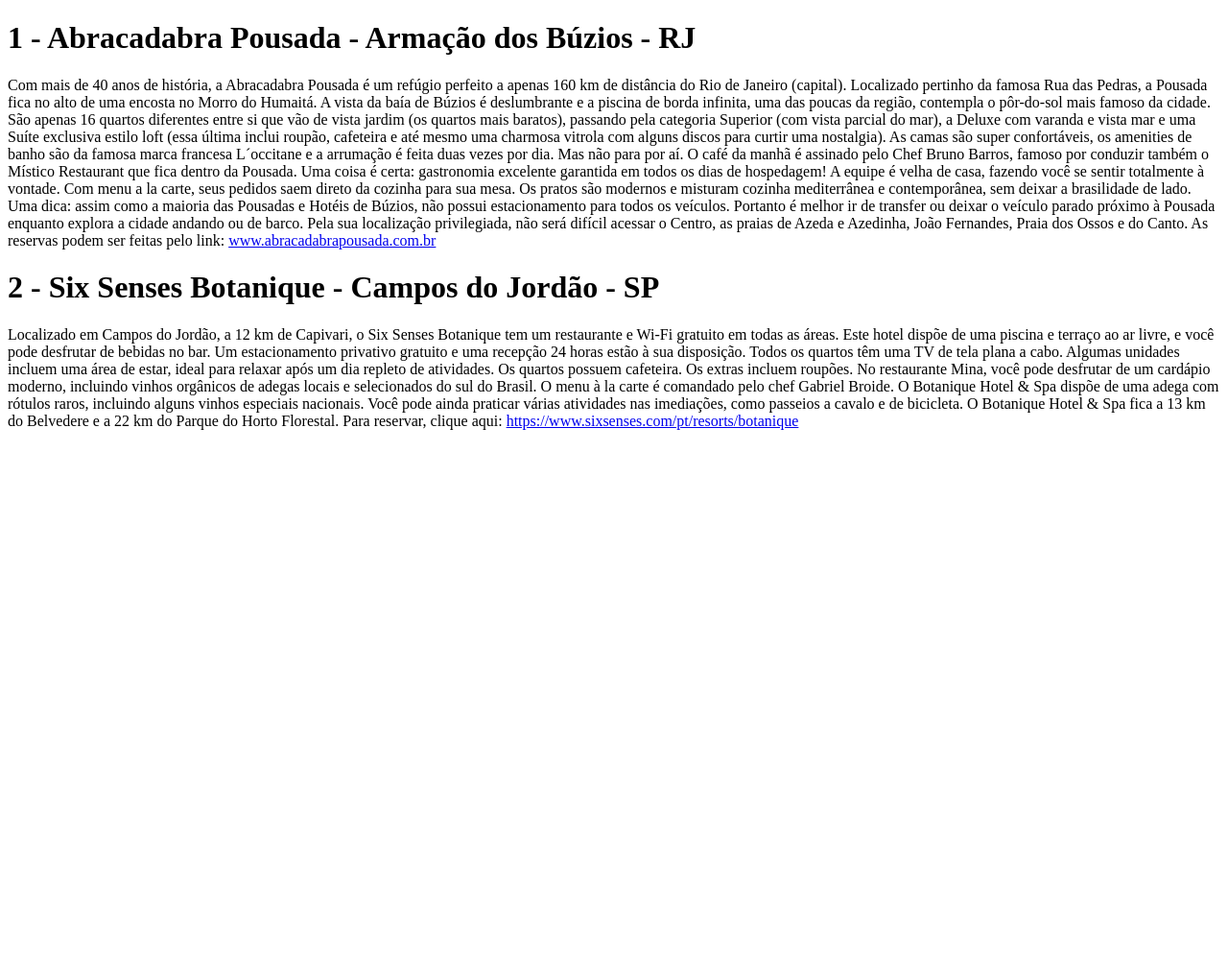
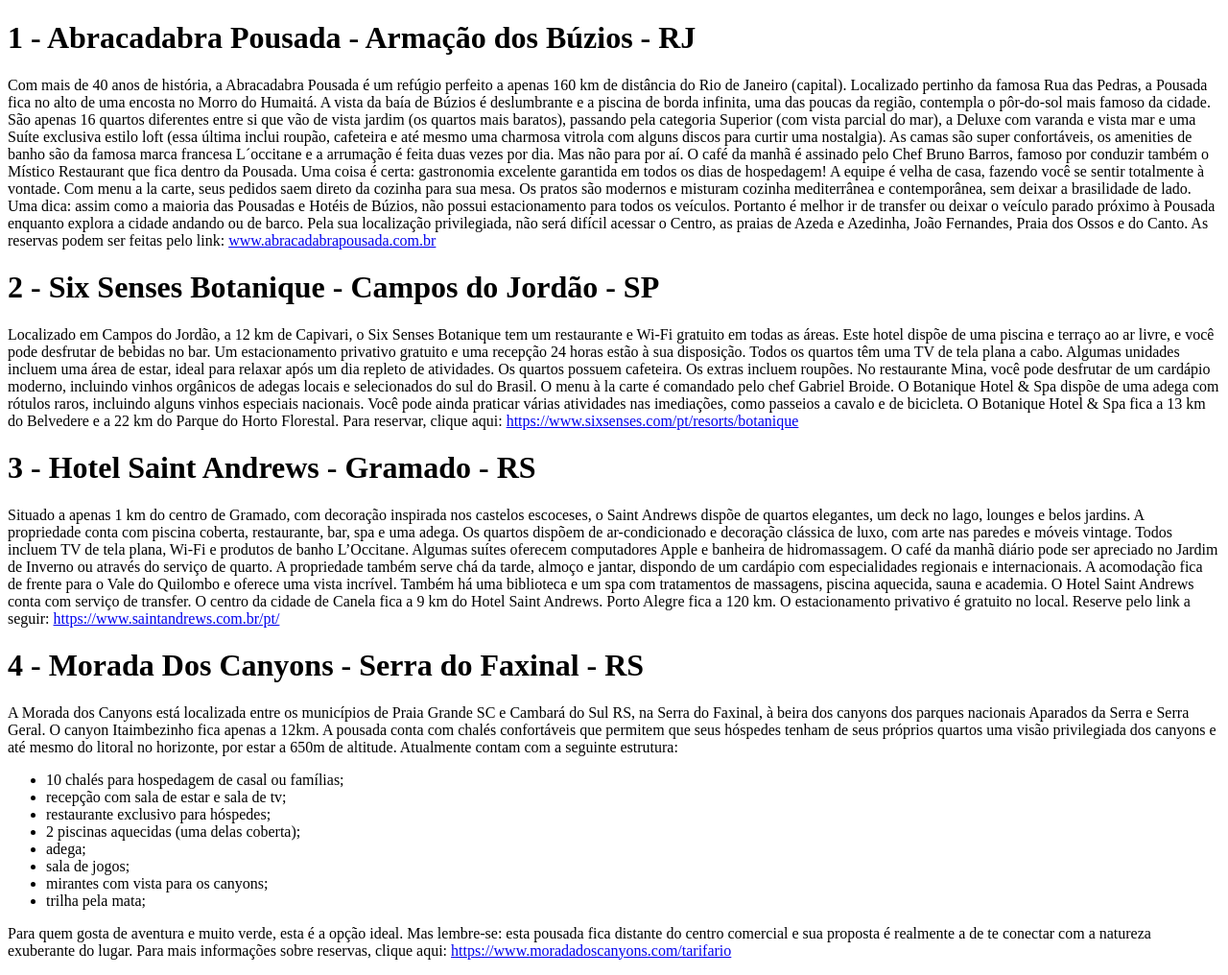
Before and after one commit to AmandaTeodora/AmandaTeodora, a plain HTML site: page index.html in a window 1280 px wide. Shown: the whole page at 96% size. Before the commit the page ends 800 px from the top, so only its background shows below. Drawn offline with nearby package versions, Linux system fonts and the light colour scheme.

Commit message:
primeiro commit

```diff
--- a/index.html
+++ b/index.html
@@ -5,6 +5,7 @@
     <meta http-equiv="X-UA-Compatible" content="IE=edge">
     <meta name="viewport" content="width=device-width, initial-scale=1.0">
     <title>Top 10 Pousadas no Brasil</title>
+    <script src="https://unpkg.com/scrollreveal"></script>
 </head>
 <body>
 <h1>1 - Abracadabra Pousada - Armação dos Búzios - RJ</h1>
@@ -17,8 +18,31 @@
         ">www.abracadabrapousada.com.br</a>
     </p>
 <h1>2 -  Six Senses Botanique - Campos do Jordão - SP</h1>
-    <p>Localizado em Campos do Jordão, a 12 km de Capivari, o Six Senses Botanique tem um restaurante e Wi-Fi gratuito em todas as áreas. Este hotel dispõe de uma piscina e terraço ao ar livre, e você pode desfrutar de bebidas no bar. Um estacionamento privativo gratuito e uma recepção 24 horas estão à sua disposição. Todos os quartos têm uma TV de tela plana a cabo. Algumas unidades incluem uma área de estar, ideal para relaxar após um dia repleto de atividades. Os quartos possuem cafeteira. Os extras incluem roupões. No restaurante Mina, você pode desfrutar de um cardápio moderno, incluindo vinhos orgânicos de adegas locais e selecionados do sul do Brasil. O menu à la carte é comandado pelo chef Gabriel Broide. O Botanique Hotel & Spa dispõe de uma adega com rótulos raros, incluindo alguns vinhos especiais nacionais. Você pode ainda praticar várias atividades nas imediações, como passeios a cavalo e de bicicleta. O Botanique Hotel & Spa fica a 13 km do Belvedere e a 22 km do Parque do Horto Florestal.
-Para reservar, clique aqui: <a href="https://www.sixsenses.com/pt/resorts/botanique" target="_blank">https://www.sixsenses.com/pt/resorts/botanique</a></p>
+    <p> Localizado em Campos do Jordão, a 12 km de Capivari, o Six Senses Botanique tem um restaurante  e Wi-Fi gratuito em todas as áreas. Este hotel dispõe de uma piscina e terraço ao ar livre, e você pode desfrutar de bebidas no bar. Um estacionamento privativo gratuito e uma recepção 24 horas estão à sua disposição. Todos os quartos têm uma TV de tela plana a cabo. Algumas unidades incluem uma área de estar, ideal para relaxar após um dia repleto de atividades. Os quartos possuem cafeteira. Os extras incluem roupões. No restaurante Mina, você pode desfrutar de um cardápio moderno, incluindo vinhos orgânicos de adegas locais e selecionados do sul do Brasil. O menu à la carte é comandado pelo chef Gabriel Broide. O Botanique Hotel & Spa dispõe de uma adega com rótulos raros, incluindo alguns vinhos especiais nacionais. Você pode ainda praticar várias atividades nas imediações, como passeios a cavalo e de bicicleta. O Botanique Hotel & Spa fica a 13 km do Belvedere e a 22 km do Parque do Horto Florestal.
+        Para reservar, clique aqui: <a href="https://www.sixsenses.com/pt/resorts/botanique" target="_blank">https://www.sixsenses.com/pt/resorts/botanique</a>
+    </p>
+<h1>3 - Hotel Saint Andrews - Gramado - RS</h1>
+    <p>Situado a apenas 1 km do centro de Gramado, com decoração inspirada nos castelos escoceses, o Saint Andrews dispõe de quartos elegantes, um deck no lago, lounges e belos jardins. A propriedade conta com piscina coberta, restaurante, bar, spa e uma adega. Os quartos dispõem de ar-condicionado e decoração clássica de luxo, com arte nas paredes e móveis vintage. Todos incluem TV de tela plana, Wi-Fi e produtos de banho L’Occitane. Algumas suítes oferecem computadores Apple e banheira de hidromassagem. O café da manhã diário pode ser apreciado no Jardim de Inverno ou através do serviço de quarto. A propriedade também serve chá da tarde, almoço e jantar, dispondo de um cardápio com especialidades regionais e internacionais. A acomodação fica de frente para o Vale do Quilombo e oferece uma vista incrível. Também há uma biblioteca e um spa com tratamentos de massagens, piscina aquecida, sauna e academia. O Hotel Saint Andrews conta com serviço de transfer. O centro da cidade de Canela fica a 9 km do Hotel Saint Andrews. Porto Alegre fica a 120 km. O estacionamento privativo é gratuito no local.
+        Reserve pelo link a seguir: <a href="https://www.saintandrews.com.br/pt/">https://www.saintandrews.com.br/pt/</a>
+    </p>
+<h1>4 - Morada Dos Canyons - Serra do Faxinal - RS</h1>
+    <p>A Morada dos Canyons está localizada entre os municípios de Praia Grande SC e Cambará do Sul RS, na Serra do Faxinal, à beira dos canyons dos parques nacionais Aparados da Serra e Serra Geral. O canyon Itaimbezinho fica apenas a 12km.
+        A pousada conta com chalés confortáveis que permitem que seus hóspedes tenham de seus próprios quartos uma visão privilegiada dos canyons e até mesmo do litoral no horizonte, por estar a 650m de altitude.
+        Atualmente contam com a seguinte estrutura:
+    </p>
+    <ul>
+        <li>10 chalés para hospedagem de casal ou famílias;</li>
+        <li>recepção com sala de estar e sala de tv;</li>
+        <li>restaurante exclusivo para hóspedes;</li>
+        <li>2 piscinas aquecidas (uma delas coberta);</li>
+        <li>adega;</li>
+        <li>sala de jogos;</li>
+        <li>mirantes com vista para os canyons;</li>
+        <li>trilha pela mata;</li>
+    </ul>
+    <p>Para quem gosta de aventura e muito verde, esta é a opção ideal. Mas lembre-se: esta pousada fica distante do centro comercial e sua proposta é realmente a de te conectar com a natureza exuberante do lugar.
+        Para mais informações sobre reservas, clique aqui: <a href="https://www.moradadoscanyons.com/tarifario" target="_blank">https://www.moradadoscanyons.com/tarifario</a></p>
+
 
 </body>
 </html>
```
